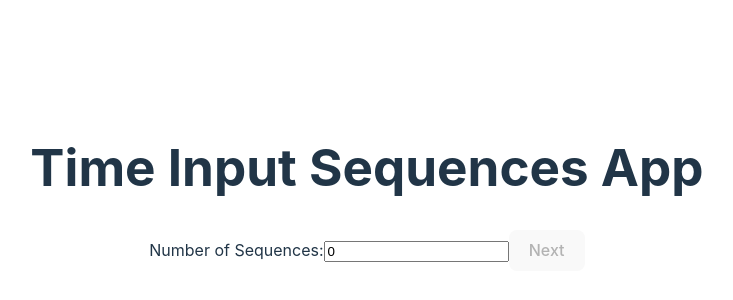
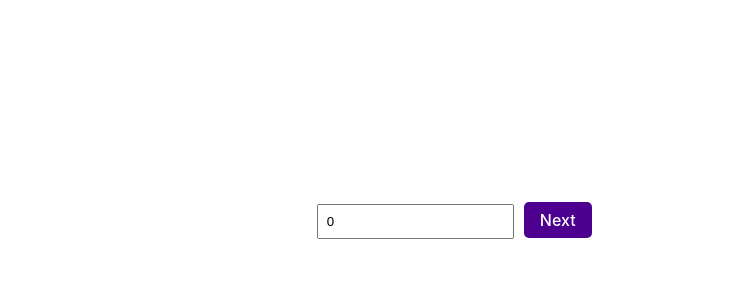
Before and after one commit to AdityaRavi7/DeptPro, a React (Vite) app: page /Time in a window 1280 px wide. Shown: the part 212-512 px from the top of the page, without its empty margins (273-1006 px from the left). Built offline with nearby package versions, Linux system fonts and the light colour scheme.

Commit message:
updated-css

```diff
--- a/components/motor.jsx
+++ b/components/motor.jsx
@@ -3,6 +3,7 @@ import { useNavigate } from 'react-router-dom';
 import { ref, get, set } from 'firebase/database'; // Import Realtime Database functions
 import Card from './cards';
 import ProfileContext from './profilecontext';
+import "./../src/App.css"
 import database from '../src/firebase';
 
 function Motor() {
--- a/components/motorseq.jsx
+++ b/components/motorseq.jsx
@@ -2,6 +2,7 @@ import React, { useState, useEffect, useContext } from 'react';
 import { useLocation } from 'react-router-dom';
 import { ref, get, set } from 'firebase/database'; // Import Realtime Database functions
 import ProfileContext from './profilecontext';
+import "./../src/App.css"
 import database from '../src/firebase';
 
 function MotorSeq() {
--- a/components/profileselection.jsx
+++ b/components/profileselection.jsx
@@ -2,6 +2,7 @@ import React, { useState, useEffect, useContext } from 'react';
 import { useNavigate } from 'react-router-dom';
 import { ref, get, push, remove, onValue } from 'firebase/database';
 import ProfileContext from './profilecontext';
+import "./../src/App.css"
 import database from '../src/firebase';
 
 function ProfileSelection() {
--- a/components/time.jsx
+++ b/components/time.jsx
@@ -96,7 +96,7 @@ function Time() {
   };
 
   return (
-    <div className="App">
+    <div className="timeseq">
       <header className="App-header">
         <h1>Time Input Sequences App</h1>
         <div className="input-container">
--- a/src/App.css
+++ b/src/App.css
@@ -76,3 +76,199 @@
 .generate{
   margin-left: 2rem;
 }
+
+
+.motor-cards {
+  display: grid;
+  grid-template-columns: repeat(2, 1fr); /* Two cards per row */
+  gap: 2rem; /* Space between the cards */
+  margin-top: 2rem; /* Space above the card grid */
+  padding: 1rem; /* Padding around the grid */
+}
+
+
+
+.motorseq {
+  max-width: 800px; /* Ensures a maximum width for better readability */
+  margin: 0 auto;   /* Centers the container */
+  padding: 2rem;    /* Adds space inside the container */
+}
+
+.motorseq h1 {
+  font-size: 2rem;
+  margin-bottom: 1.5rem; /* Adds space below the heading */
+  color: #fff;           /* Retains dark text color for the heading */
+}
+
+.motorseq div {
+  margin-bottom: 1.5rem; /* Adds space between each section/block */
+}
+
+.motorseq label {
+  margin-right: 10px; /* Space between label and input */
+  color: #fff;        /* Retains color for labels */
+}
+
+.motorseq input[type="number"] {
+  padding: 0.5rem;
+  margin-left: 10px; /* Space between number input and adjacent elements */
+}
+
+.motorseq button {
+  margin-right: 1rem; /* Space between buttons */
+  margin-top: 1rem;   /* Space above the buttons */
+  padding: 0.5rem 1rem; /* Increases button padding for a better click area */
+  background-color: #4d008f; /* Retains the button color */
+  color: #fff; /* Keeps the text color white */
+  border: none; /* No border for a clean look */
+  border-radius: 5px; /* Rounded corners for buttons */
+}
+
+.timeseq button {
+  margin-right: 1rem; /* Space between buttons */
+  margin-top: 1rem;   /* Space above the buttons */
+  padding: 0.5rem 1rem; /* Increases button padding for a better click area */
+  background-color: #4d008f; /* Retains the button color */
+  color: #fff; /* Keeps the text color white */
+  border: none; /* No border for a clean look */
+  border-radius: 5px; /* Rounded corners for buttons */
+}
+
+.sequences {
+  margin-top: 2rem; /* Space between the "Generate" section and the sequences list */
+}
+
+.sequence {
+  margin-bottom: 1.5rem; /* Space between each sequence block */
+  padding: 1rem;         /* Space inside each sequence block */
+  border: 1px solid #ddd; /* Optional: Light border to distinguish sequence blocks */
+  border-radius: 5px;    /* Rounded corners for sequence blocks */
+  background-color: rgba(246, 247, 249, 0.1); /* Retains background color for sequence blocks */
+}
+
+.control {
+  display: flex;
+  align-items: center;
+  margin-bottom: 1rem; /* Space between control elements */
+}
+
+.control input[type="range"],
+.control input[type="number"] {
+  margin-left: 1rem; /* Space between input fields and their labels */
+}
+
+.control span {
+  margin-left: 10px; /* Space between numeric input and displayed value */
+  color: #fff;       /* Retains text color for span elements */
+}
+
+
+
+.timeseq {
+  max-width: 800px; /* Ensures a maximum width for better readability */
+  margin: 0 auto;   /* Centers the container */
+  padding: 2rem;    /* Adds space inside the container */
+}
+
+.timeseq h1 {
+  font-size: 2rem;
+  margin-bottom: 1.5rem; /* Adds space below the heading */
+  color: #fff;           /* Retains dark text color for the heading */
+}
+
+.timeseq .input-container {
+  margin-bottom: 2rem; /* Adds space below the input container */
+}
+
+.timeseq label {
+  margin-right: 10px; /* Space between label and input */
+  color: #fff;        /* Retains color for labels */
+}
+
+.timeseq input[type="number"] {
+  padding: 0.5rem;
+  margin-left: 10px; /* Space between number input and adjacent elements */
+}
+
+.timeseq button {
+  margin-right: 1rem; /* Space between buttons */
+  margin-top: 1rem;   /* Space above the buttons */
+  padding: 0.5rem 1rem; /* Increases button padding for a better click area */
+  background-color: #4d008f; /* Retains the button color */
+  color: #fff; /* Keeps the text color white */
+  border: none; /* No border for a clean look */
+  border-radius: 5px; /* Rounded corners for buttons */
+}
+
+.timeseq h3 {
+  margin-bottom: 1rem; /* Adds space below each time section heading */
+  color: #fff;         /* Retains dark text color for headings */
+}
+
+.timeseq > div > div {
+  margin-bottom: 1.5rem; /* Space between each sequence block */
+  padding: 1rem;         /* Space inside each sequence block */
+  border: 1px solid #ddd; /* Optional: Light border to distinguish sequence blocks */
+  border-radius: 5px;    /* Rounded corners for sequence blocks */
+  background-color: rgba(246, 247, 249, 0.1); /* Retains background color for sequence blocks */
+}
+
+.timeseq input[type="number"] {
+  margin-left: 1rem; /* Space between input fields and their labels */
+}
+.profile-selection {
+  max-width: 800px; /* Sets a maximum width for the container */
+  margin: 0 auto;   /* Centers the container */
+  padding: 2rem;    /* Adds space inside the container */
+  text-align: center; /* Centers text inside the container */
+}
+
+.profile-selection h1 {
+  font-size: 2rem;
+  margin-bottom: 2rem; /* Adds space below the heading */
+  color: #fff;         /* Retains dark text color for the heading */
+}
+
+.profile-selection .input-container {
+  display: flex; /* Use flexbox to align items in a row */
+  justify-content: center; /* Center align items horizontally */
+  margin-bottom: 2rem; /* Adds space below the input-container */
+}
+
+.profile-selection input[type="text"] {
+  padding: 0.5rem;
+  margin-right: 1rem; /* Space between the input field and the button */
+  flex: 1; /* Allows the input field to grow and fill available space */
+  max-width: 300px; /* Limits the width of the input field */
+  border: 1px solid #ddd; /* Light border for the input field */
+  border-radius: 5px; /* Rounded corners for the input field */
+}
+
+.profile-selection button {
+  padding: 0.5rem 1rem; /* Increases button padding for a better click area */
+  background-color: #4d008f; /* Retains the button color */
+  color: #fff; /* Keeps the text color white */
+  border: none; /* No border for a clean look */
+  border-radius: 5px; /* Rounded corners for buttons */
+  cursor: pointer; /* Adds a pointer cursor on hover */
+}
+
+.profile-selection button:hover {
+  background-color: #3a0060; /* Darker button color on hover */
+}
+
+.profile-selection ul {
+  list-style-type: none; /* Removes bullets from the list */
+  padding: 0; /* Removes default padding */
+}
+
+.profile-selection li {
+  margin-bottom: 1rem; /* Space between each profile item */
+  padding: 1rem; /* Adds padding inside each profile item */
+  border: 1px solid #ddd; /* Light border to distinguish items */
+  border-radius: 5px; /* Rounded corners for profile items */
+  background-color: rgba(246, 247, 249, 0.1); /* Retains background color for items */
+  display: flex;
+  justify-content: space-between; /* Aligns buttons to the right */
+  align-items: center; /* Vertically centers items */
+}
```
